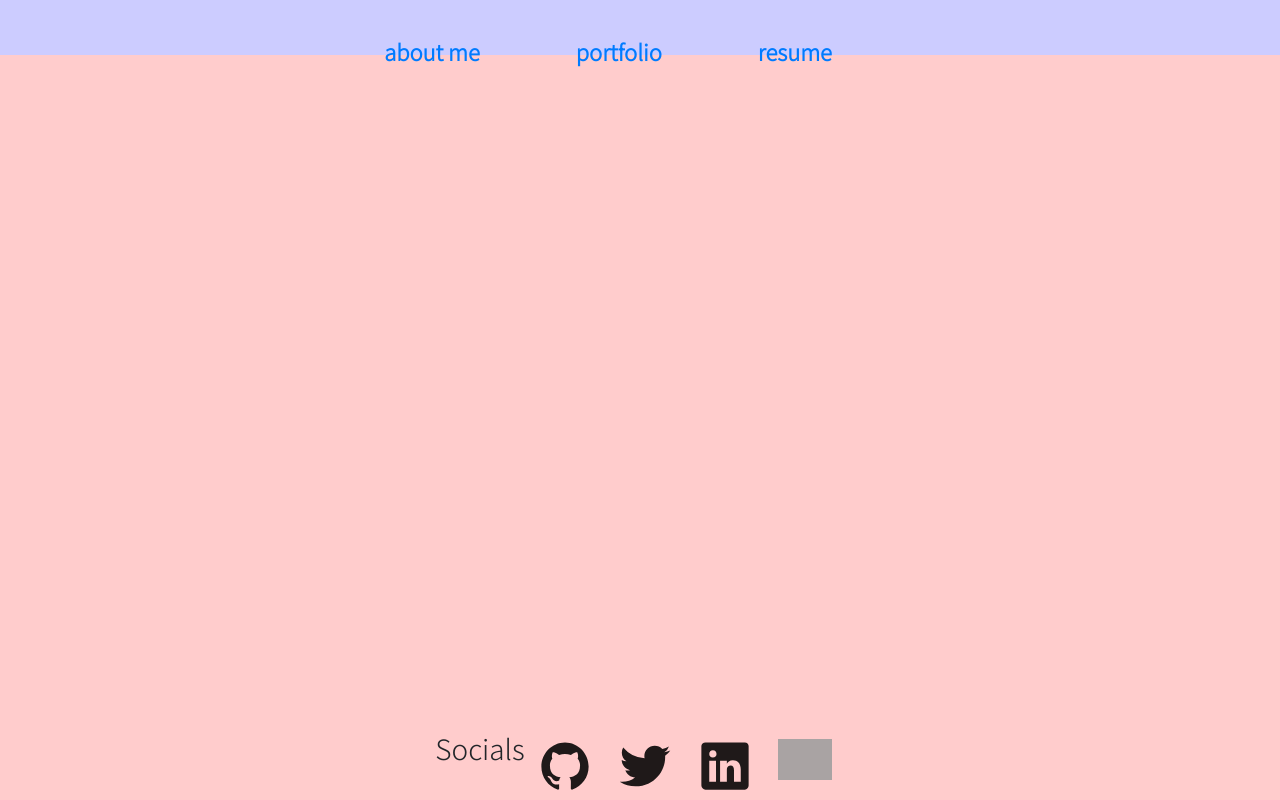
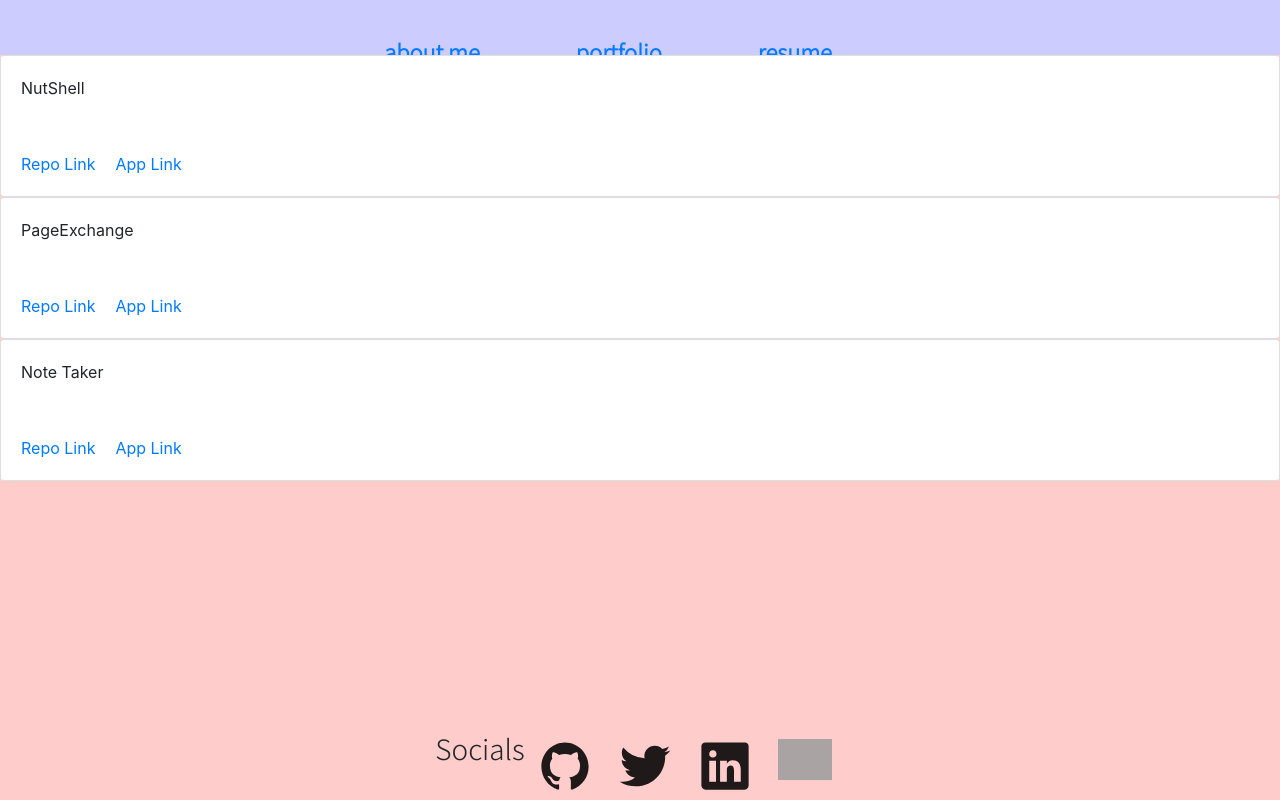
Before and after one commit to ShayanneSamarasinghe/React-Portfolio, a React (Create React App) app: page /portfolio in a window 1280 px wide. Built offline with nearby package versions, Linux system fonts and the light colour scheme; grey boxes are pictures that could not be loaded; a web font is replaced by a local one.

Commit message:
Added card component

```diff
--- a/package.json
+++ b/package.json
@@ -8,6 +8,7 @@
     "@testing-library/user-event": "^7.2.1",
     "bootstrap": "^4.5.0",
     "react": "^16.13.1",
+    "react-bootstrap": "^1.3.0",
     "react-dom": "^16.13.1",
     "react-router-dom": "^5.2.0",
     "react-scripts": "3.4.1",
--- a/public/index.html
+++ b/public/index.html
@@ -11,6 +11,7 @@
     />
     <link rel="apple-touch-icon" href="%PUBLIC_URL%/logo192.png" />
     <link href="https://fonts.googleapis.com/css2?family=Love+Ya+Like+A+Sister&family=Monoton&family=Noto+Sans+JP:wght@300&display=swap" rel="stylesheet">
+    <link rel="stylesheet" href="https://stackpath.bootstrapcdn.com/bootstrap/4.5.0/css/bootstrap.min.css" integrity="sha384-9aIt2nRpC12Uk9gS9baDl411NQApFmC26EwAOH8WgZl5MYYxFfc+NcPb1dKGj7Sk" crossorigin="anonymous">
     <!--
       manifest.json provides metadata used when your web app is installed on a
       user's mobile device or desktop. See https://developers.google.com/web/fundamentals/web-app-manifest/
--- a/src/components/Cards.js
+++ b/src/components/Cards.js
@@ -1,22 +1,25 @@
-import React from 'react';
+import React from "react";
+
 import {
-  Card, CardImg, CardText, CardBody,
-  CardTitle, CardSubtitle, Button
+  Card, CardImg, CardText, CardBody, CardLink,
+  CardTitle, CardSubtitle
 } from 'reactstrap';
 
 const Cards = (props) => {
   return (
     <div>
       <Card>
-        <CardImg top width="100%" src="/assets/318x180.svg" alt="Card image cap" />
         <CardBody>
-          <CardTitle>Card title</CardTitle>
-          <CardSubtitle>Card subtitle</CardSubtitle>
-          <CardText>Some quick example text to build on the card title and make up the bulk of the card's content.</CardText>
-          <Button>Button</Button>
+          <CardTitle>{props.name}</CardTitle>
+        </CardBody>
+        <CardBody>
+          <CardLink href={props.repoLink}>Repo Link</CardLink>
+          <CardLink href={props.appLink}>App Link</CardLink>
         </CardBody>
       </Card>
     </div>
+
+
   );
 };
 
--- a/src/pages/Portfolio.js
+++ b/src/pages/Portfolio.js
@@ -1,10 +1,12 @@
 import React from 'react'
+import Cards from "../components/Cards"
 
-const Portfolio = (props) => {
+const Portfolio = () => {
     return (
         <div>
-
-
+         <Cards name="NutShell"  repoLink= "https://github.com/wesycool/nutShell" appLink= "https://wesycool.github.io/Project1-Edmund/Project1-Shayanne/"  />
+         <Cards name="PageExchange" repoLink="https://github.com/ChristineClemens/TheSemicolons" appLink="https://obscure-stream-03506.herokuapp.com/"/>
+         <Cards name="Note Taker" repoLink="https://github.com/ShayanneSamarasinghe/Note-Taker" appLink="https://still-badlands-63453.herokuapp.com/"/>
         </div>
     )
 }
```
Also changed, not shown: 1 other file (tests, documents, lock files or other folders).
